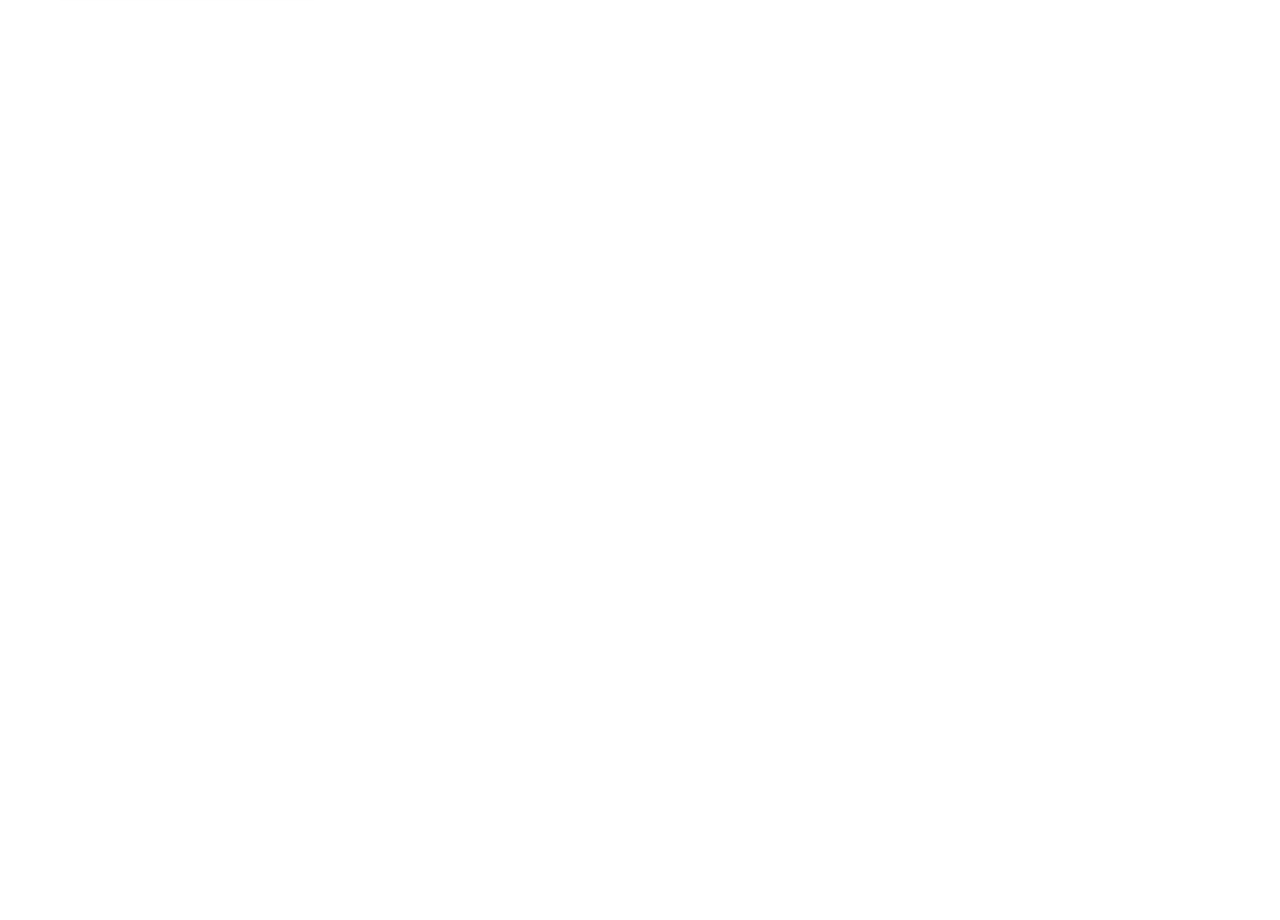
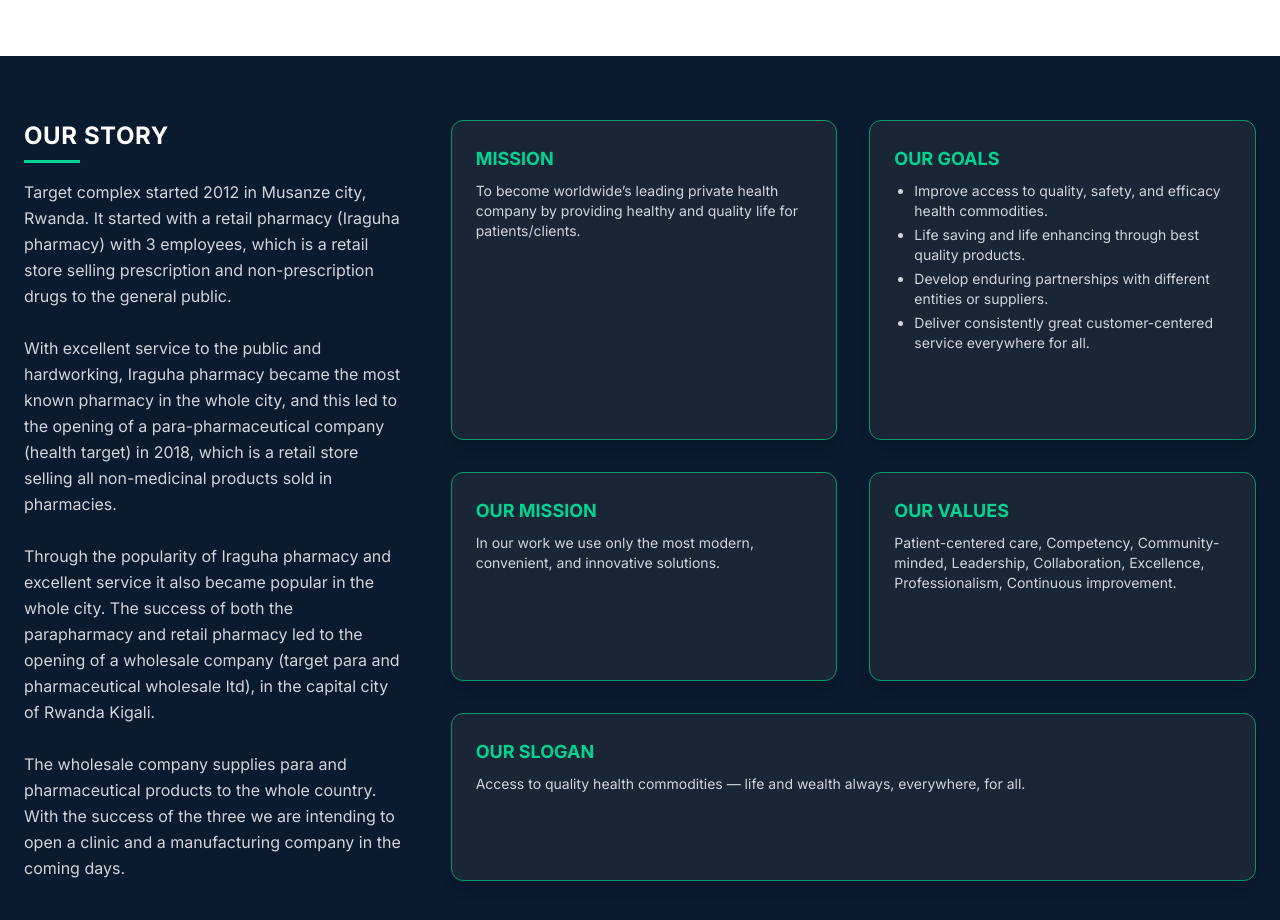
Before and after one commit to AimeKelvin/target-phar-page, a Next.js app in the folder frontend/: page / in a window 1280 px wide. Shown: the part 680-1600 px from the top of the page. Before the commit the page ends 800 px from the top, so only its background shows below. Built offline with nearby package versions, Linux system fonts and the light colour scheme; a web font is replaced by a local one.

Commit message:
refactor: restructure Hero components and add Description section

```diff
--- a/frontend/src/app/page.tsx
+++ b/frontend/src/app/page.tsx
@@ -1,6 +1,7 @@
 'use client';
 
-import Herosection, { LinkItem } from '@/components/Hero1';
+import Description from '@/components/blocks/description';
+import Herosection, { LinkItem } from '@/components/blocks/Hero1';
 import { FiPackage, FiPlusCircle, FiHome, FiCpu, FiTool } from 'react-icons/fi';
 
 const linkData: LinkItem[] = [
@@ -13,6 +14,7 @@
 
 export default function Page() {
   return (
+    <>
     <main className="flex flex-col items-center justify-start w-full text-center py-12">
       <Herosection
         title="TARGET COMPLEX"
@@ -20,5 +22,7 @@
         links={linkData}
       />
     </main>
+    <Description />
+    </>
   );
 }
--- /dev/null
+++ b/frontend/src/components/blocks/description.tsx
@@ -0,0 +1,84 @@
+import { FC } from "react";
+
+const Description: FC = () => {
+  return (
+    <section className="relative w-full min-h-screen bg-[#0a1a2f] text-white px-6 py-16">
+      <div className="max-w-7xl mx-auto grid grid-cols-1 md:grid-cols-3 gap-12">
+        {/* Left Column - Our Story */}
+        <div className="md:col-span-1">
+          <h2 className="text-2xl font-bold tracking-wide mb-4 relative">
+            OUR STORY
+            <span className="block w-14 h-[3px] bg-emerald-400 mt-2"></span>
+          </h2>
+          <p className="text-gray-300 leading-relaxed text-sm md:text-base">
+            Target complex started 2012 in Musanze city, Rwanda. It started with a
+            retail pharmacy (Iraguha pharmacy) with 3 employees, which is a retail
+            store selling prescription and non-prescription drugs to the general public.
+            <br /><br />
+            With excellent service to the public and hardworking, Iraguha pharmacy
+            became the most known pharmacy in the whole city, and this led to the
+            opening of a para-pharmaceutical company (health target) in 2018,
+            which is a retail store selling all non-medicinal products sold in pharmacies.
+            <br /><br />
+            Through the popularity of Iraguha pharmacy and excellent service it
+            also became popular in the whole city. The success of both the
+            parapharmacy and retail pharmacy led to the opening of a wholesale
+            company (target para and pharmaceutical wholesale ltd), in the capital
+            city of Rwanda Kigali.
+            <br /><br />
+            The wholesale company supplies para and pharmaceutical products to the
+            whole country. With the success of the three we are intending to open
+            a clinic and a manufacturing company in the coming days.
+          </p>
+        </div>
+
+        {/* Right Column - Cards */}
+        <div className="md:col-span-2 grid grid-cols-1 sm:grid-cols-2 gap-8">
+          <div className="bg-gray-800/80 shadow-lg rounded-xl p-6 border border-emerald-600">
+            <h3 className="text-lg font-bold text-emerald-400 mb-2">MISSION</h3>
+            <p className="text-gray-300 text-sm">
+              To become worldwide’s leading private health company by providing
+              healthy and quality life for patients/clients.
+            </p>
+          </div>
+
+          <div className="bg-gray-800/80 shadow-lg rounded-xl p-6 border border-emerald-600">
+            <h3 className="text-lg font-bold text-emerald-400 mb-2">OUR GOALS</h3>
+            <ul className="text-gray-300 text-sm list-disc pl-5 space-y-1">
+              <li>Improve access to quality, safety, and efficacy health commodities.</li>
+              <li>Life saving and life enhancing through best quality products.</li>
+              <li>Develop enduring partnerships with different entities or suppliers.</li>
+              <li>Deliver consistently great customer-centered service everywhere for all.</li>
+            </ul>
+          </div>
+
+          <div className="bg-gray-800/80 shadow-lg rounded-xl p-6 border border-emerald-600">
+            <h3 className="text-lg font-bold text-emerald-400 mb-2">OUR MISSION</h3>
+            <p className="text-gray-300 text-sm">
+              In our work we use only the most modern, convenient, and
+              innovative solutions.
+            </p>
+          </div>
+
+          <div className="bg-gray-800/80 shadow-lg rounded-xl p-6 border border-emerald-600">
+            <h3 className="text-lg font-bold text-emerald-400 mb-2">OUR VALUES</h3>
+            <p className="text-gray-300 text-sm">
+              Patient-centered care, Competency, Community-minded, Leadership,
+              Collaboration, Excellence, Professionalism, Continuous improvement.
+            </p>
+          </div>
+
+          <div className="bg-gray-800/80 shadow-lg rounded-xl p-6 border border-emerald-600 sm:col-span-2">
+            <h3 className="text-lg font-bold text-emerald-400 mb-2">OUR SLOGAN</h3>
+            <p className="text-gray-300 text-sm">
+              Access to quality health commodities — life and wealth always,
+              everywhere, for all.
+            </p>
+          </div>
+        </div>
+      </div>
+    </section>
+  );
+};
+
+export default Description;
```
Also changed, not shown: frontend/src/components/blocks/Hero-2.tsx (renamed from frontend/src/components/Hero-2.tsx), frontend/src/components/blocks/Hero1.tsx (renamed from frontend/src/components/Hero1.tsx).
